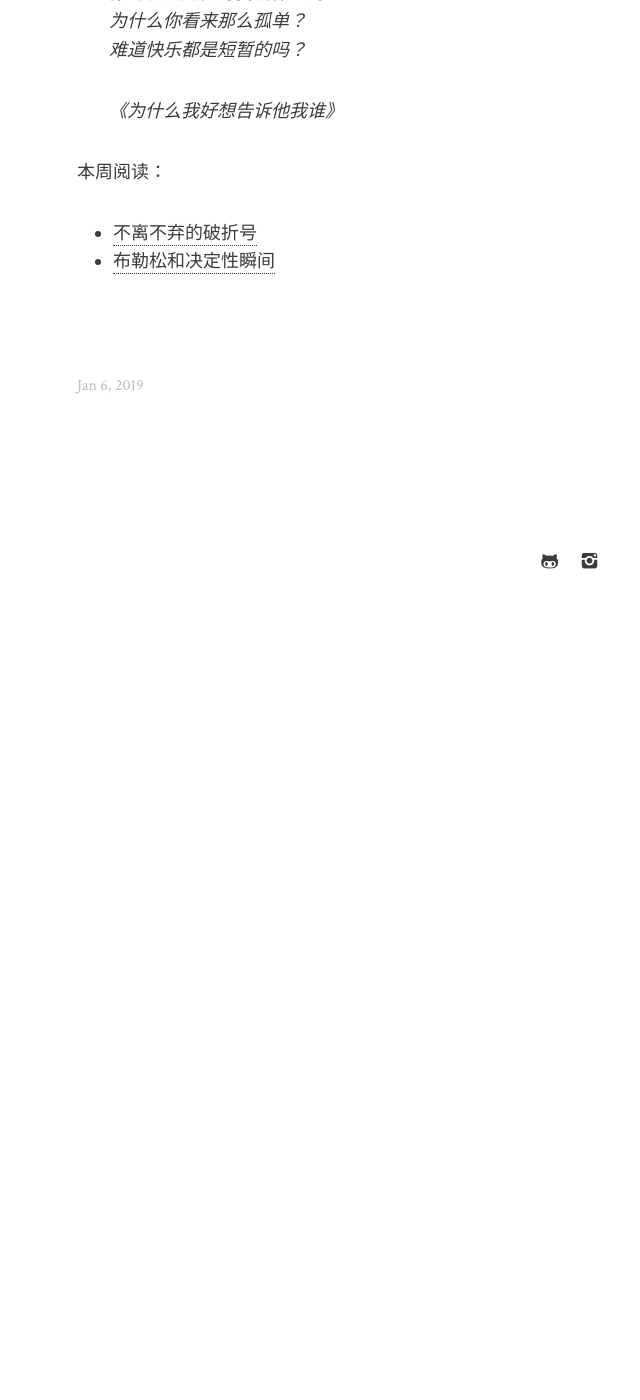
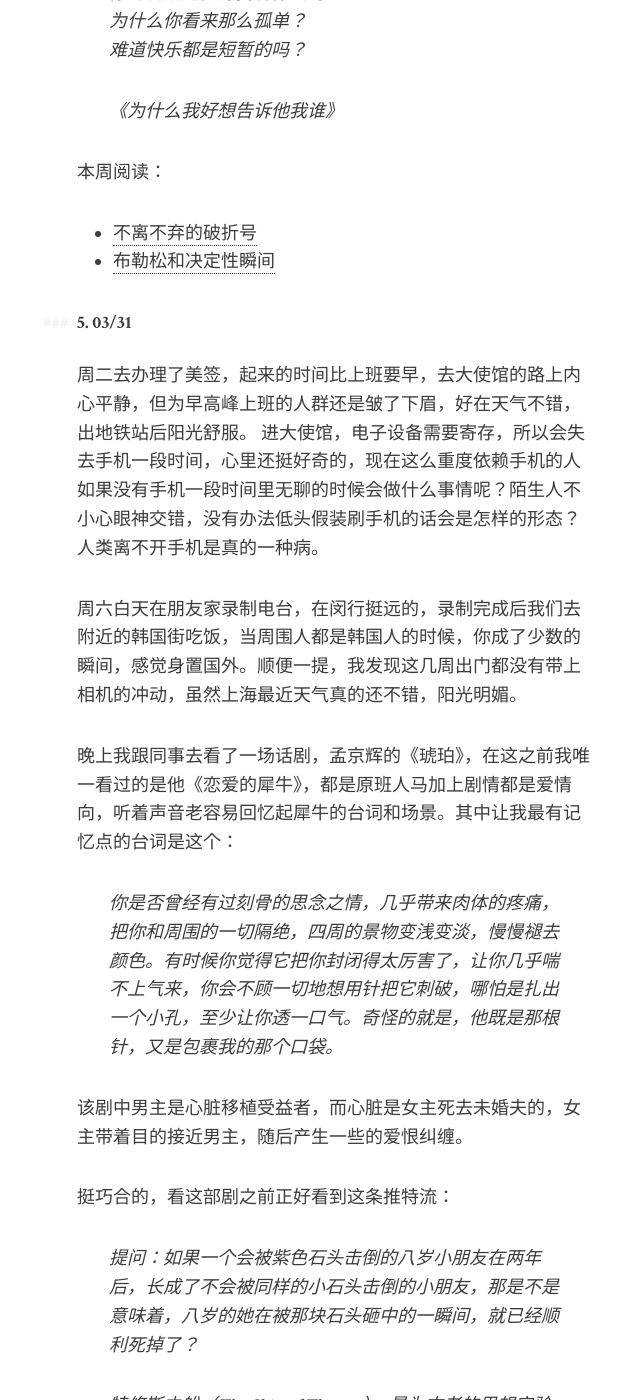
Before and after one commit to xcc3641/xcc3641.github.io, a Jekyll site: the page built from _posts/2019-01-06-quarter-report.md, in a window 1280 px wide and 1400 px high, scrolled down 14144 px. Shown: the whole window, without its empty margins (303-943 px from the left). Built offline with Jekyll 4.4.1, drawn with Linux system fonts in a browser that asks for light colours; before the commit the page ends 14774 px from its top, so only the background shows below that; some of the changed text lies outside the part shown.

Commit message:
update 03/31

```diff
--- a/_posts/2019-01-06-quarter-report.md
+++ b/_posts/2019-01-06-quarter-report.md
@@ -283,3 +283,43 @@
 本周阅读：
 - [不离不弃的破折号](https://thetype.com/2019/03/14918/)
 - [布勒松和决定性瞬间](https://zh.wikipedia.org/wiki/%E4%BA%A8%E5%88%A9%C2%B7%E5%8D%A1%E8%92%82%E5%B0%94-%E5%B8%83%E9%9B%B7%E6%9D%BE)
+
+
+#### 5. 03/31
+
+周二去办理了美签，起来的时间比上班要早，去大使馆的路上内心平静，但为早高峰上班的人群还是皱了下眉，好在天气不错，出地铁站后阳光舒服。
+进大使馆，电子设备需要寄存，所以会失去手机一段时间，心里还挺好奇的，现在这么重度依赖手机的人如果没有手机一段时间里无聊的时候会做什么事情呢？陌生人不小心眼神交错，没有办法低头假装刷手机的话会是怎样的形态？人类离不开手机是真的一种病。
+
+周六白天在朋友家录制电台，在闵行挺远的，录制完成后我们去附近的韩国街吃饭，当周围人都是韩国人的时候，你成了少数的瞬间，感觉身置国外。顺便一提，我发现这几周出门都没有带上相机的冲动，虽然上海最近天气真的还不错，阳光明媚。
+
+晚上我跟同事去看了一场话剧，孟京辉的《琥珀》，在这之前我唯一看过的是他《恋爱的犀牛》，都是原班人马加上剧情都是爱情向，听着声音老容易回忆起犀牛的台词和场景。其中让我最有记忆点的台词是这个：
+
+> 你是否曾经有过刻骨的思念之情，几乎带来肉体的疼痛，把你和周围的一切隔绝，四周的景物变浅变淡，慢慢褪去颜色。有时候你觉得它把你封闭得太厉害了，让你几乎喘不上气来，你会不顾一切地想用针把它刺破，哪怕是扎出一个小孔，至少让你透一口气。奇怪的就是，他既是那根针，又是包裹我的那个口袋。
+
+该剧中男主是心脏移植受益者，而心脏是女主死去未婚夫的，女主带着目的接近男主，随后产生一些的爱恨纠缠。
+
+挺巧合的，看这部剧之前正好看到这条推特流：
+
+> 提问：如果一个会被紫色石头击倒的八岁小朋友在两年后，长成了不会被同样的小石头击倒的小朋友，那是不是意味着，八岁的她在被那块石头砸中的一瞬间，就已经顺利死掉了？
+>
+> 特修斯之船（The Ship of Theseus），最为古老的思想实验之一。最早出自普鲁塔克的记载。它描述的是一艘可以在海上航行几百年的船，归功于不间断的维修和替换部件。只要一块木板腐烂了，它就会被替换掉，以此类推，直到所有的功能部件都不是最开始的那些了。
+>
+> 问题是，最终产生的这艘船是否还是原来的那艘特修斯之船，还是一艘完全不同的船？如果不是原来的船，那么在什么时候它不再是原来的船了？
+
+---
+
+我最近在读《东京一年》；最近还在沉迷自走棋；最近我睡得很晚；最近我研究了 MotionLayout 然后在项目里放弃了；最近在 Steam 上买了三个小游戏，我在家里下好了但没有玩；最近我花了两个小时教会了两个同事滑板，他们夸我教的好。
+
+下定决心不沉迷游戏，好好睡觉，多看书，思考然后行动。
+我花了 5000 入了 contax t2，一个胶片机。
+
+一时兴起的周记，坚持完了一个季度。
+上海的樱花开了好多，在即刻上看到的比往年总和还多。
+
+天暖了。
+
+本周阅读：
+
+- [Case study](https://en.wikipedia.org/wiki/Case_study)
+- [终于知道上班迟到的原因了](http://www.voicer.me/archives/85827)
+    - 不管多小的细节，都可以，也能够变有趣。能够打败这个无聊世界的怪兽的，不是超级英雄，而是那个最会讲笑话的人。
```
